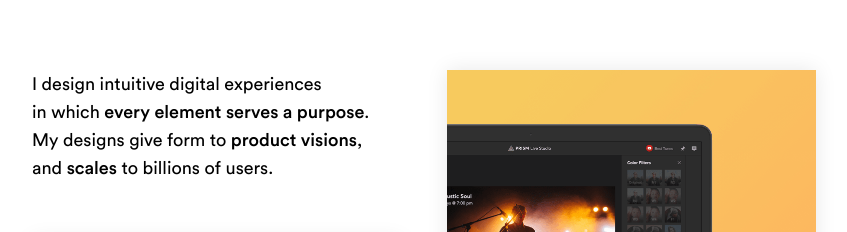
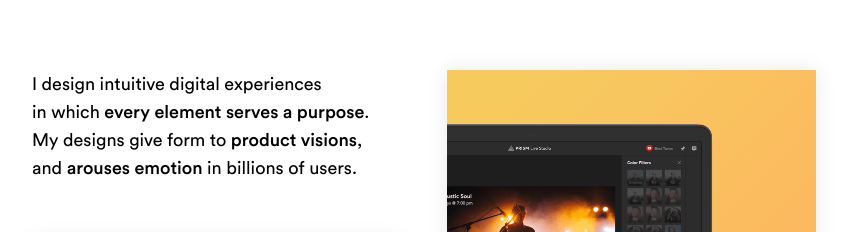
Before and after one commit to hermy0211/portfolio, a React (Create React App) app: page /articles in a window 1280 px wide. Shown: the part 229-461 px from the top of the page, without its empty margins (216-1063 px from the left). Built offline with nearby package versions, Linux system fonts and the light colour scheme.

Commit message:
Changed tagline and updated resume

```diff
--- a/src/Main.js
+++ b/src/Main.js
@@ -73,7 +73,7 @@ class Main extends Component {
           {window.innerWidth<=1009 ?
             <div className="left">
               <p className="projects-intro">
-                I design intuitive digital experiences<br/>in which <span className="bold">every element serves a purpose</span>.<br/>My designs give form to <span className="bold">product visions</span>,<br/>and <span className="bold">scales</span> to billions of users.
+                I design intuitive digital experiences<br/>in which <span className="bold">every element serves a purpose</span>.<br/>My designs give form to <span className="bold">product visions</span>,<br/>and <span className="bold">arouses emotion</span> in billions of users.
               </p>
               <Project
                 aos=""
@@ -102,7 +102,7 @@ class Main extends Component {
             </div> :
             <div className="left">
               <p className="projects-intro">
-                I design intuitive digital experiences<br/>in which <span className="bold">every element serves a purpose</span>.<br/>My designs give form to <span className="bold">product visions</span>,<br/>and <span className="bold">scales</span> to billions of users.
+                I design intuitive digital experiences<br/>in which <span className="bold">every element serves a purpose</span>.<br/>My designs give form to <span className="bold">product visions</span>,<br/>and <span className="bold">arouses emotion</span> in billions of users.
               </p>
               <Project
                 aos=""
```
Also changed, not shown: 1 other file (tests, documents, lock files or other folders).
